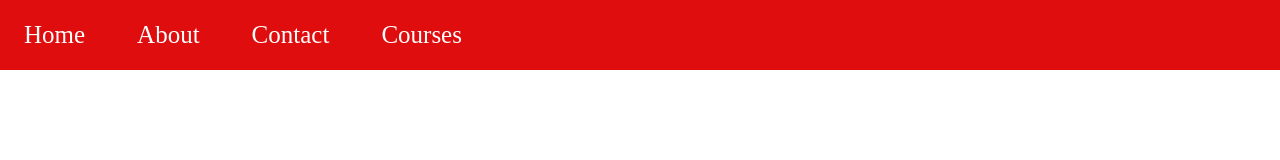
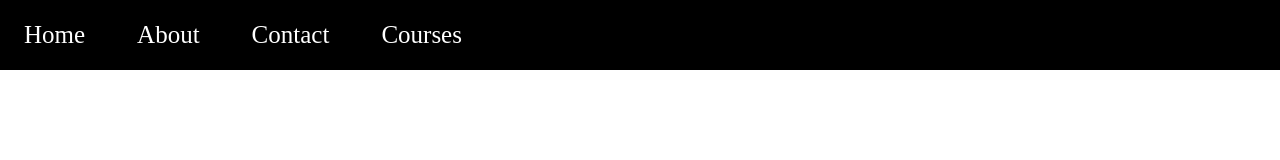
Before and after one commit to AratiShahare/git-practice, a plain HTML site: page index.html in a window 1280 px wide. Drawn offline with Linux system fonts and the light colour scheme.

Commit message:
Revert "hi"

```diff
--- a/css/style.css
+++ b/css/style.css
@@ -3,7 +3,7 @@
     padding: 0;
 }
 header{
-    background-color: rgb(223, 13, 13);
+    background-color: black;
     height: 70px;
     width: 100%;
 
```
